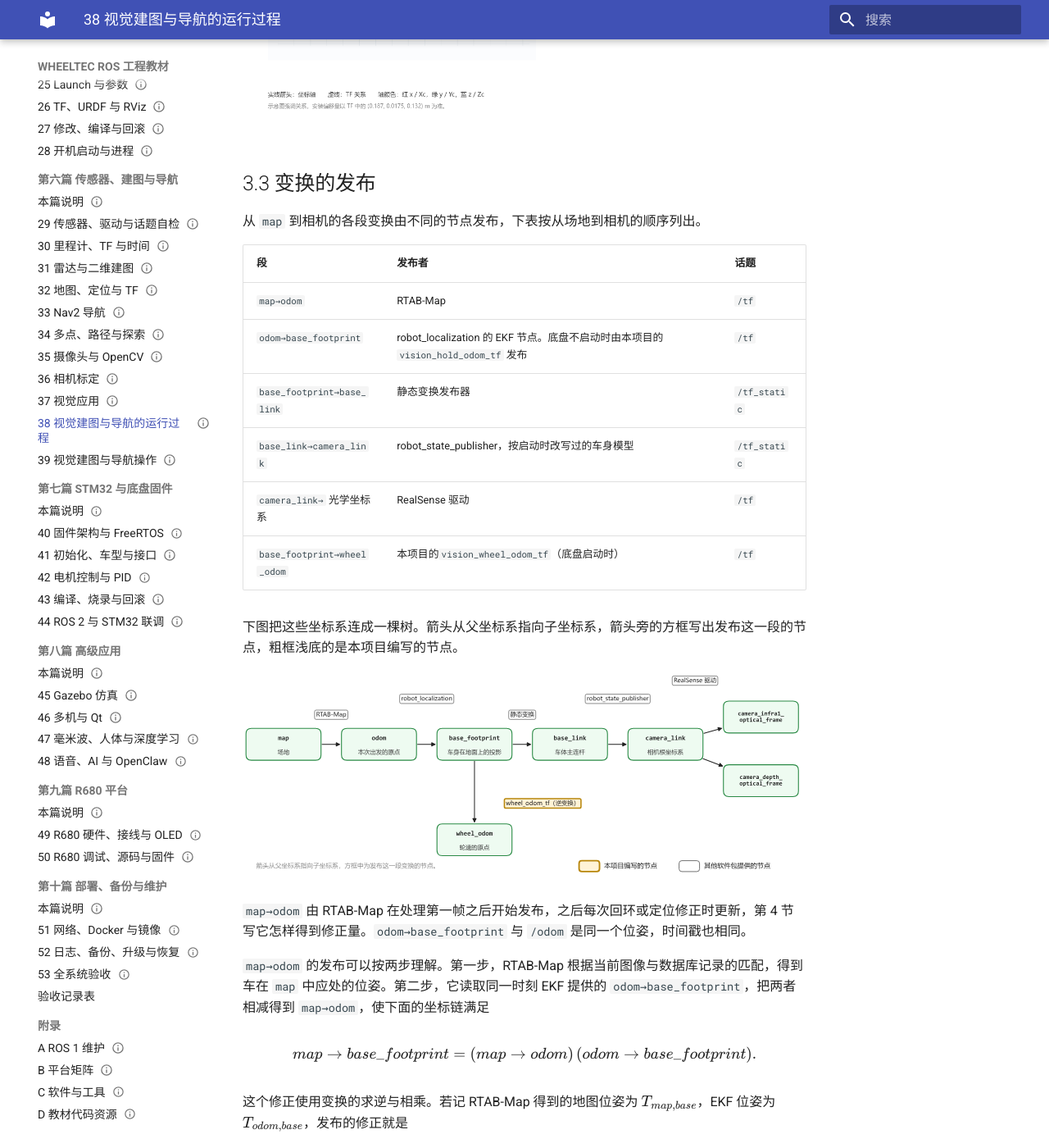
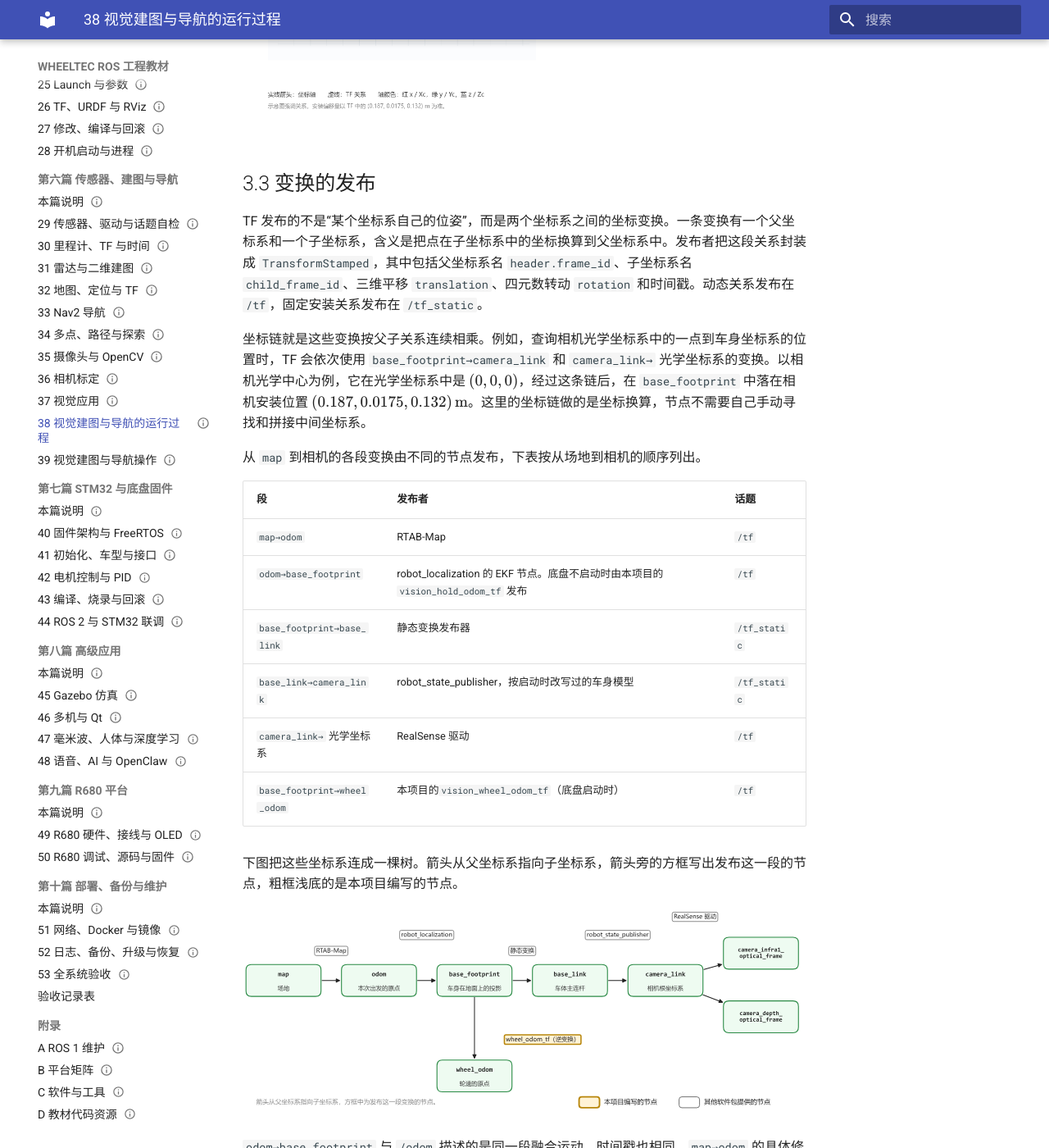
Before and after one commit to EnosElinsa/wheeltec-ros-textbook, an MkDocs documentation site: the page built from docs/06-sensors-navigation/38-visual-runtime.md, in a window 1280 px wide and 1400 px high, scrolled down 23849 px. Shown: the whole window at 82% size. Built offline with MkDocs 1.6.1 and Material for MkDocs 9.7.7, drawn with Linux system fonts in a browser that asks for light colours; some of the changed text lies outside the part shown.

Commit message:
docs: explain TF transforms and coordinate chains

```diff
--- a/docs/06-sensors-navigation/38-visual-runtime.md
+++ b/docs/06-sensors-navigation/38-visual-runtime.md
@@ -513,6 +513,10 @@ twist:
 
 ## 3.3 变换的发布
 
+TF 发布的不是“某个坐标系自己的位姿”，而是两个坐标系之间的坐标变换。一条变换有一个父坐标系和一个子坐标系，含义是把点在子坐标系中的坐标换算到父坐标系中。发布者把这段关系封装成 `TransformStamped`，其中包括父坐标系名 `header.frame_id`、子坐标系名 `child_frame_id`、三维平移 `translation`、四元数转动 `rotation` 和时间戳。动态关系发布在 `/tf`，固定安装关系发布在 `/tf_static`。
+
+坐标链就是这些变换按父子关系连续相乘。例如，查询相机光学坐标系中的一点到车身坐标系的位置时，TF 会依次使用 `base_footprint→camera_link` 和 `camera_link→` 光学坐标系的变换。以相机光学中心为例，它在光学坐标系中是 $(0,0,0)$，经过这条链后，在 `base_footprint` 中落在相机安装位置 $(0.187,0.0175,0.132)\,\mathrm{m}$。这里的坐标链做的是坐标换算，节点不需要自己手动寻找和拼接中间坐标系。
+
 从 `map` 到相机的各段变换由不同的节点发布，下表按从场地到相机的顺序列出。
 
 | 段                             | 发布者                                                                             | 话题           |
@@ -528,22 +532,7 @@ twist:
 
 ![坐标系树。从 map、odom、base_footprint 到相机的光学坐标系，以及挂在 base_footprint 下的 wheel_odom。方框中为发布者](diagrams/tf-tree.svg)
 
-`map→odom` 由 RTAB-Map 在处理第一帧之后开始发布，之后每次回环或定位修正时更新，第 4 节写它怎样得到修正量。`odom→base_footprint` 与 `/odom` 是同一个位姿，时间戳也相同。
-
-`map→odom` 的发布可以按两步理解。第一步，RTAB-Map 根据当前图像与数据库记录的匹配，得到车在 `map` 中应处的位姿。第二步，它读取同一时刻 EKF 提供的 `odom→base_footprint`，把两者相减得到 `map→odom`，使下面的坐标链满足
-
-$$
-map\to base\_footprint
- = (map\to odom)\,(odom\to base\_footprint).
-$$
-
-这个修正使用变换的求逆与相乘。若记 RTAB-Map 得到的地图位姿为 $T_{map,base}$，EKF 位姿为 $T_{odom,base}$，发布的修正就是
-
-$$
-T_{map,odom}=T_{map,base}\,T_{odom,base}^{-1}.
-$$
-
-RTAB-Map 把这段结果封装成 `TransformStamped`，父坐标系是 `map`，子坐标系是 `odom`，内容包括平移和四元数转动，随后通过 `/tf` 发布。之后 TF 查询 `map→base_footprint` 时，会自动把这段修正和连续的 `odom→base_footprint` 接起来。回环或重新定位时，前一项发生变化，所以 `map→odom` 会跳变，`odom→base_footprint` 仍保持连续。
+`odom→base_footprint` 与 `/odom` 描述的是同一段融合运动，时间戳也相同。`map→odom` 的具体修正过程放在第 4 节建图和第 5 节定位中说明。读者在这里先记住它的职责即可：它把环境坐标系和连续里程计坐标系接起来，使 TF 能够查询车在地图中的位置。
 
 `base_footprint→base_link` 与 `base_link→camera_link` 描述车身本身。`base_link` 是车身主连杆上的坐标系，相对 `base_footprint` 有一个固定高度，由出厂的车型配置给出。车身各连杆之间的位置写在 [URDF](../05-ros2-development/26-tf-urdf-rviz.md#model-tf-rviz) 车身模型里，由 robot_state_publisher 发布。
 
```
